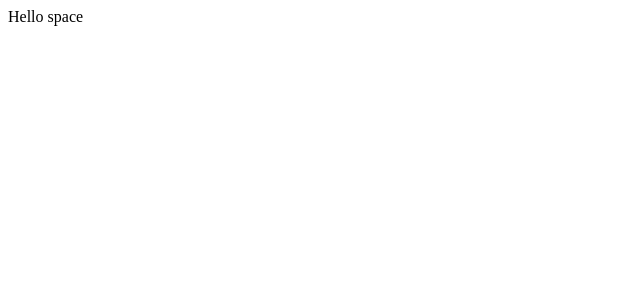
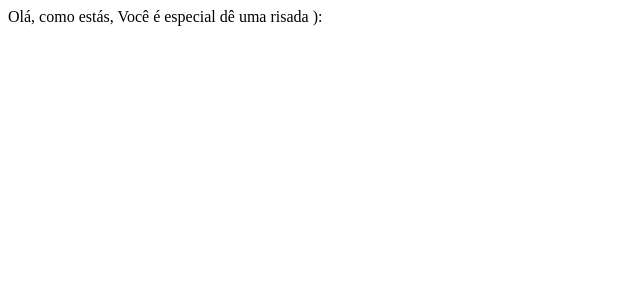
Before and after one commit to eduardojpanzo/training-mui, a Next.js app: page / in a window 1280 px wide. Shown: the top 300 px of the page, without its empty margins (0-640 px from the left). Built offline with nearby package versions, Linux system fonts and the light colour scheme.

Commit message:
Mensagem  para pagina inicial

```diff
--- a/package.json
+++ b/package.json
@@ -4,6 +4,7 @@
   "description": "This project was bootstrapped with [Create React App](https://github.com/facebook/create-react-app).",
   "main": "index.js",
   "scripts": {
+    "dev":"next dev",
     "test": "echo \"Error: no test specified\" && exit 1"
   },
   "repository": {
--- a/pages/index.js
+++ b/pages/index.js
@@ -1,5 +1,5 @@
 export default function Home (){
     return (
-        <div>Hello space</div>
+        <div>Olá, como estás, Você é especial dê uma risada ):</div>
     )
 }
```
